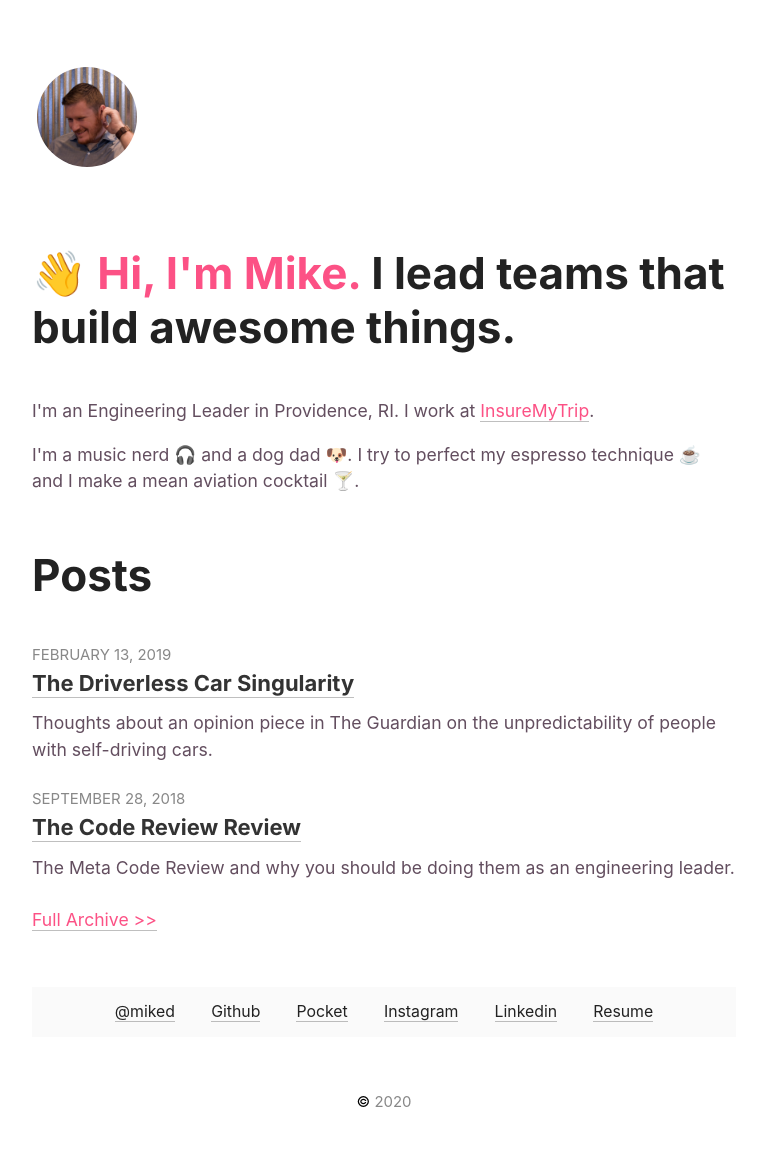
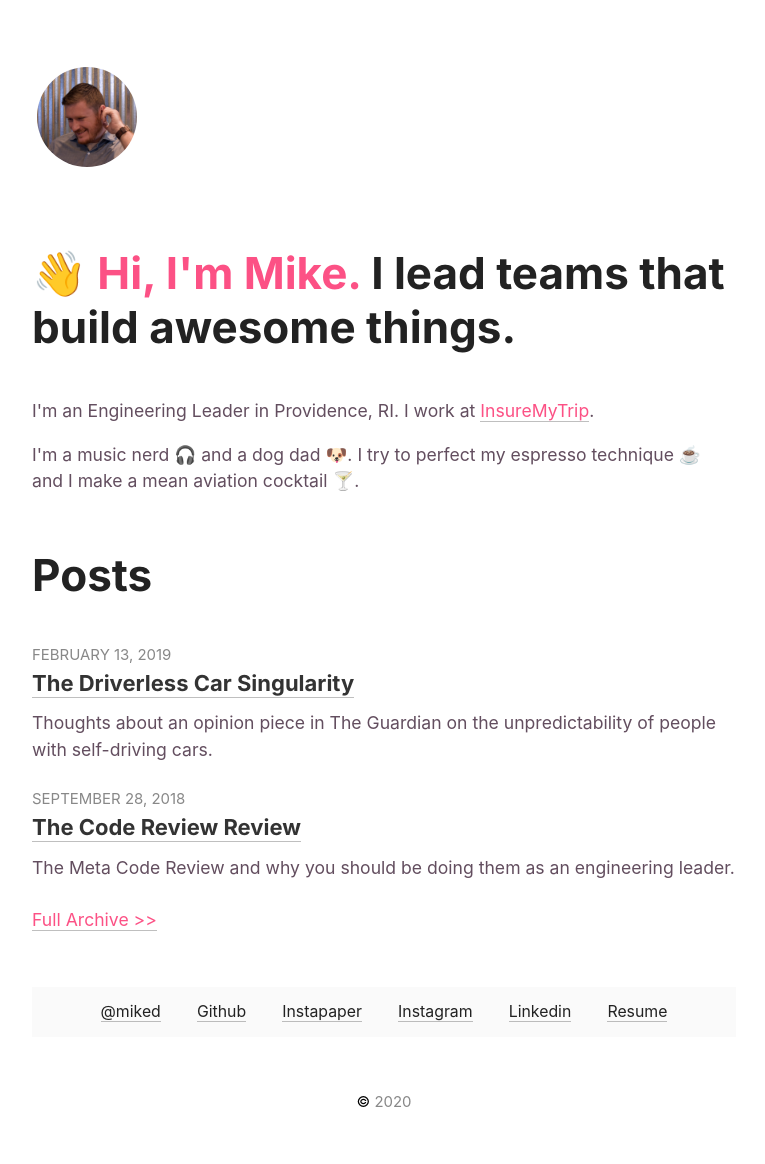
Before and after one commit to mike-douglas/mike-douglas.github.io, a Jekyll site: the page built from index.html, in a window 1280 px wide. Shown: the whole page, without its empty margins (256-1021 px from the left). Built offline with Jekyll 4.4.1, drawn with Linux system fonts in a browser that asks for light colours.

Commit message:
Changing footer link

```diff
--- a/_includes/footer.html
+++ b/_includes/footer.html
@@ -2,7 +2,7 @@
   <ul>
     <li><a href="https://twitter.com/miked" class="link twitter">@miked</a></li>
     <li><a href="https://github.com/mike-douglas" class="link github">Github</a></li>
-    <li><a href="http://getpocket.com/@itsmiked" class="link pocket">Pocket</a></li>
+    <li><a href="https://www.instapaper.com/p/miked" class="link instapaper">Instapaper</a></li>
     <li><a href="https://instagram.com/thisismiked" class="link instagram">Instagram</a></li>
     <li><a href="https://www.linkedin.com/in/michael-douglas-a6a1b180/" class="link linkedin">Linkedin</a></li>
     <li><a href="https://standardresume.co/r/mike-douglas" class="link resume">Resume</a></li>
```
